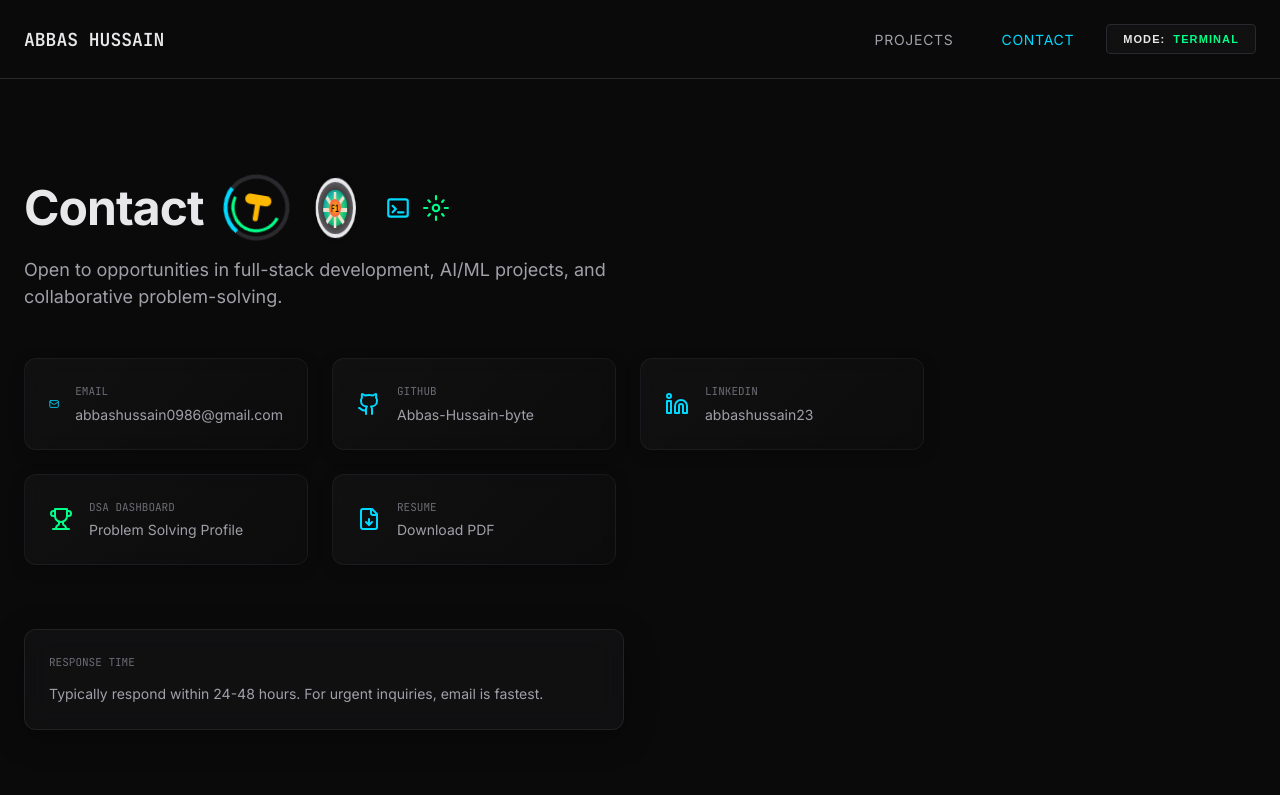
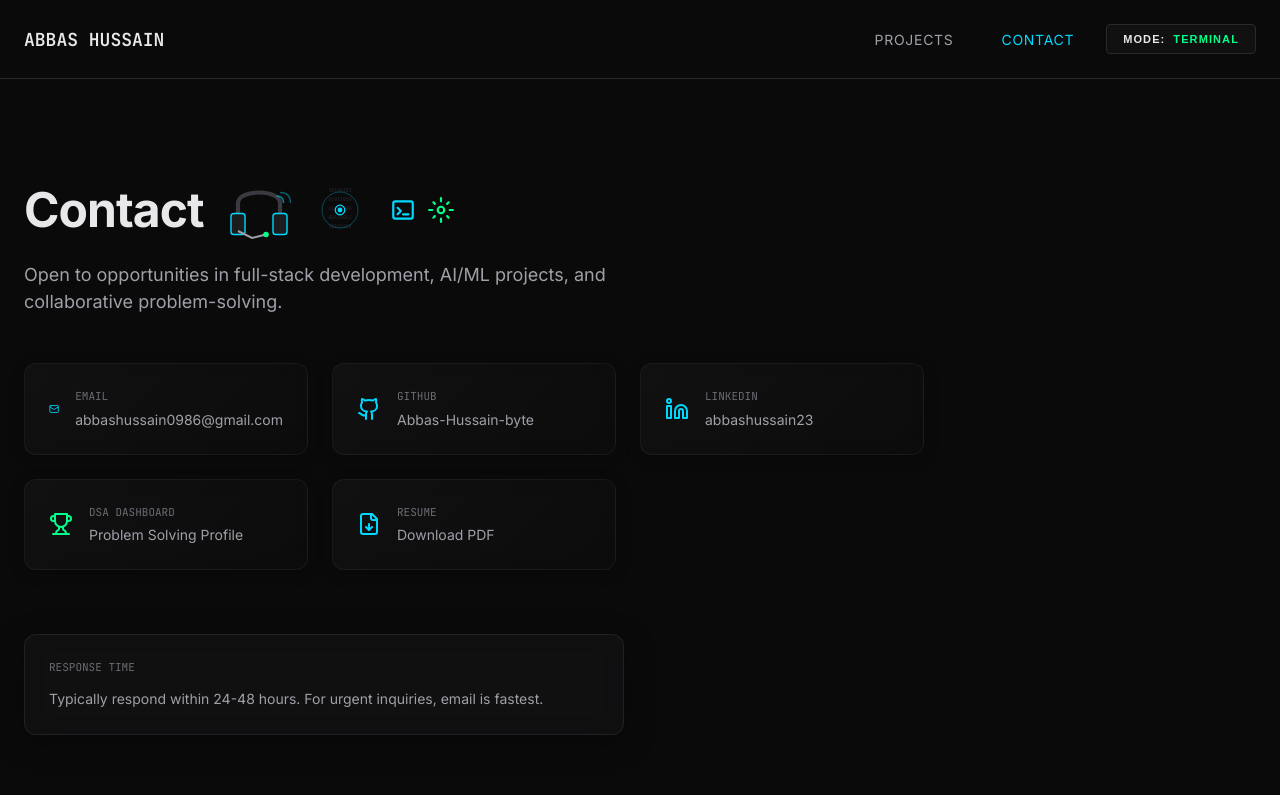
Before and after one commit to Abbas-Hussain-byte/my_portfolio, a React (Vite) app in the folder client/: page /contact in a window 1280 px wide. Shown: the top 795 px of the page. Built offline with nearby package versions, Linux system fonts and the light colour scheme.

Commit message:
changes made

```diff
--- a/client/src/components/F1Animations.jsx
+++ b/client/src/components/F1Animations.jsx
@@ -91,30 +91,46 @@ export const SpinningTire = ({ size = 80, speed = 2 }) => (
 );
 
 // Rotating Steering Wheel - Enhanced
-export const SteeringWheel = ({ size = 100 }) => (
-    <div className="steering-container-3d" style={{ width: size, height: size }}>
-        <div className="steering-wheel-3d">
-            {/* Wheel rim */}
-            <div className="wheel-rim-outer"></div>
-            <div className="wheel-rim-inner"></div>
+// Telemetry Dashboard - High Tech & Minimalist
+export const TelemetryDashboard = ({ size = 100 }) => (
+    <div className="telemetry-dashboard-container" style={{ width: size * 1.5, height: size }}>
+        <svg viewBox="0 0 150 100" fill="none" xmlns="http://www.w3.org/2000/svg">
+            {/* Main Frame */}
+            <rect x="5" y="5" width="140" height="90" rx="4" stroke="var(--border-subtle)" strokeWidth="1" fill="var(--bg-tertiary)" />
 
-            {/* Left grip */}
-            <div className="grip grip-left"></div>
+            {/* Header / RPM Bar */}
+            <rect x="15" y="15" width="120" height="8" rx="2" fill="var(--bg-secondary)" />
+            <rect x="15" y="15" width="80" height="8" rx="2" fill="var(--accent-primary)">
+                <animate attributeName="width" values="20;100;60;80" dur="2s" repeatCount="indefinite" />
+            </rect>
 
-            {/* Right grip */}
-            <div className="grip grip-right"></div>
+            {/* Metric Graphs */}
+            <g transform="translate(15, 35)">
+                {/* Graph 1 */}
+                <rect x="0" y="0" width="35" height="40" rx="2" stroke="var(--border-subtle)" strokeWidth="1" />
+                <path d="M5 30 L10 25 L15 28 L20 15 L25 18 L30 10" stroke="var(--accent-success)" strokeWidth="1.5" fill="none" />
+            </g>
 
-            {/* Spokes */}
-            <div className="spoke-vertical"></div>
-            <div className="spoke-horizontal"></div>
+            <g transform="translate(58, 35)">
+                {/* Central Data Display */}
+                <text x="17" y="20" fill="var(--text-primary)" fontSize="14" fontWeight="bold" textAnchor="middle">246</text>
+                <text x="17" y="32" fill="var(--text-tertiary)" fontSize="8" textAnchor="middle">KPH</text>
+            </g>
 
-            {/* Center hub with buttons */}
-            <div className="wheel-center">
-                <div className="button button-1"></div>
-                <div className="button button-2"></div>
-                <div className="display-screen">DRS</div>
-            </div>
-        </div>
+            <g transform="translate(93, 35)">
+                {/* Graph 2 */}
+                <rect x="0" y="0" width="35" height="40" rx="2" stroke="var(--border-subtle)" strokeWidth="1" />
+                <rect x="5" y="25" width="5" height="10" fill="var(--accent-warning)" />
+                <rect x="12" y="15" width="5" height="20" fill="var(--accent-warning)" />
+                <rect x="19" y="20" width="5" height="15" fill="var(--accent-warning)" />
+                <rect x="26" y="10" width="5" height="25" fill="var(--accent-warning)" />
+            </g>
+
+            {/* Footer indicators */}
+            <circle cx="20" cy="85" r="3" fill="var(--accent-success)" />
+            <circle cx="30" cy="85" r="3" fill="var(--text-tertiary)" />
+            <circle cx="40" cy="85" r="3" fill="var(--text-tertiary)" />
+        </svg>
     </div>
 );
 
@@ -151,15 +167,57 @@ export const CodeTyping = ({ size = 120 }) => (
     </div>
 );
 
-// Loading Spinner (Pit Stop themed) - Enhanced
-export const PitStopLoader = ({ size = 60 }) => (
-    <div className="pit-stop-loader-3d" style={{ width: size, height: size }}>
-        <div className="loader-outer-ring"></div>
-        <div className="loader-middle-ring"></div>
-        <div className="wrench-icon">
-            <div className="wrench-handle"></div>
-            <div className="wrench-head"></div>
-        </div>
+// Team Radio Headset - Communication Theme
+export const TeamRadioHeadset = ({ size = 80 }) => (
+    <div className="headset-container" style={{ width: size, height: size }}>
+        <svg viewBox="0 0 100 100" fill="none" xmlns="http://www.w3.org/2000/svg">
+            {/* Headband */}
+            <path d="M20 60 V40 C20 20 80 20 80 40 V60" stroke="var(--border-strong)" strokeWidth="6" strokeLinecap="round" />
+
+            {/* Ear cups */}
+            <rect x="10" y="55" width="20" height="30" rx="4" fill="var(--bg-tertiary)" stroke="var(--accent-primary)" strokeWidth="2" />
+            <rect x="70" y="55" width="20" height="30" rx="4" fill="var(--bg-tertiary)" stroke="var(--accent-primary)" strokeWidth="2" />
+
+            {/* Microphone Boom */}
+            <path d="M20 80 L40 90 L60 85" stroke="var(--text-secondary)" strokeWidth="3" fill="none" />
+
+            {/* Mic Tip (Pulsing) */}
+            <circle cx="60" cy="85" r="4" fill="var(--accent-success)">
+                <animate attributeName="opacity" values="1;0.4;1" dur="1.5s" repeatCount="indefinite" />
+            </circle>
+
+            {/* Sound Waves */}
+            <path d="M75 30 Q85 30 85 40" stroke="var(--accent-primary)" strokeWidth="2" opacity="0.6">
+                <animate attributeName="opacity" values="0;1;0" dur="2s" repeatCount="indefinite" />
+            </path>
+            <path d="M80 25 Q95 25 95 40" stroke="var(--accent-primary)" strokeWidth="2" opacity="0.4">
+                <animate attributeName="opacity" values="0;1;0" dur="2s" begin="0.3s" repeatCount="indefinite" />
+            </path>
+        </svg>
+    </div>
+);
+
+// Data Stream - Tech Contact Theme
+export const DataStream = ({ size = 80 }) => (
+    <div className="datastream-container" style={{ width: size, height: size }}>
+        <svg viewBox="0 0 100 100" fill="none" xmlns="http://www.w3.org/2000/svg">
+            {/* Binary Stream Background */}
+            <text x="50" y="20" fontSize="8" fill="var(--border-subtle)" textAnchor="middle" fontFamily="monospace">10100101</text>
+            <text x="50" y="35" fontSize="8" fill="var(--border-subtle)" textAnchor="middle" fontFamily="monospace">01011010</text>
+            <text x="50" y="50" fontSize="8" fill="var(--border-subtle)" textAnchor="middle" fontFamily="monospace">11001100</text>
+            <text x="50" y="65" fontSize="8" fill="var(--border-subtle)" textAnchor="middle" fontFamily="monospace">00110011</text>
+            <text x="50" y="80" fontSize="8" fill="var(--border-subtle)" textAnchor="middle" fontFamily="monospace">10101010</text>
+
+            {/* Signal Pulse */}
+            <circle cx="50" cy="50" r="30" stroke="var(--accent-primary)" strokeWidth="1" opacity="0.5">
+                <animate attributeName="r" values="10;40" dur="2s" repeatCount="indefinite" />
+                <animate attributeName="opacity" values="0.8;0" dur="2s" repeatCount="indefinite" />
+            </circle>
+
+            {/* Central Node */}
+            <circle cx="50" cy="50" r="8" fill="var(--bg-secondary)" stroke="var(--accent-primary)" strokeWidth="2" />
+            <circle cx="50" cy="50" r="4" fill="var(--accent-primary)" />
+        </svg>
     </div>
 );
 
@@ -190,8 +248,9 @@ export const WavingFlag = ({ size = 80 }) => (
 export default {
     AnimatedF1Car,
     SpinningTire,
-    SteeringWheel,
+    TeamRadioHeadset,
+    DataStream,
+    TelemetryDashboard,
     CodeTyping,
-    PitStopLoader,
     WavingFlag
 };
--- a/client/src/pages/Contact.jsx
+++ b/client/src/pages/Contact.jsx
@@ -2,7 +2,7 @@ import { motion } from 'framer-motion'
 import { Mail, Github, Linkedin, FileDown, Trophy } from 'lucide-react'
 import CheckeredFlag from '../components/CheckeredFlag'
 import { Terminal, Gear } from '../components/TechIcons'
-import { PitStopLoader, SpinningTire } from '../components/F1Animations'
+import { TeamRadioHeadset, DataStream } from '../components/F1Animations'
 
 const containerVariants = {
     hidden: { opacity: 0 },
@@ -38,8 +38,8 @@ function Contact() {
 
                     {/* Animated Graphics */}
                     <motion.div variants={itemVariants} style={{ display: 'flex', gap: '16px', alignItems: 'center' }}>
-                        <PitStopLoader size={65} />
-                        <SpinningTire size={60} speed={3} />
+                        <TeamRadioHeadset size={70} />
+                        <DataStream size={60} />
                     </motion.div>
 
                     {/* Static Icons */}
--- a/client/src/pages/Projects.jsx
+++ b/client/src/pages/Projects.jsx
@@ -2,7 +2,7 @@ import { motion } from 'framer-motion'
 import ProjectCard from '../components/ProjectCard'
 import { projectsData } from '../data/projects'
 import { RacingFlag, Speedometer, Database } from '../components/TechIcons'
-import { WavingFlag, SteeringWheel } from '../components/F1Animations'
+import { WavingFlag, TelemetryDashboard } from '../components/F1Animations'
 
 const containerVariants = {
     hidden: { opacity: 0 },
@@ -40,7 +40,7 @@ function Projects() {
                         {/* Animated Graphics */}
                         <motion.div variants={itemVariants} style={{ display: 'flex', gap: '20px', alignItems: 'center' }}>
                             <WavingFlag size={90} />
-                            <SteeringWheel size={70} />
+                            <TelemetryDashboard size={70} />
                         </motion.div>
 
                         {/* Static Icons */}
```
